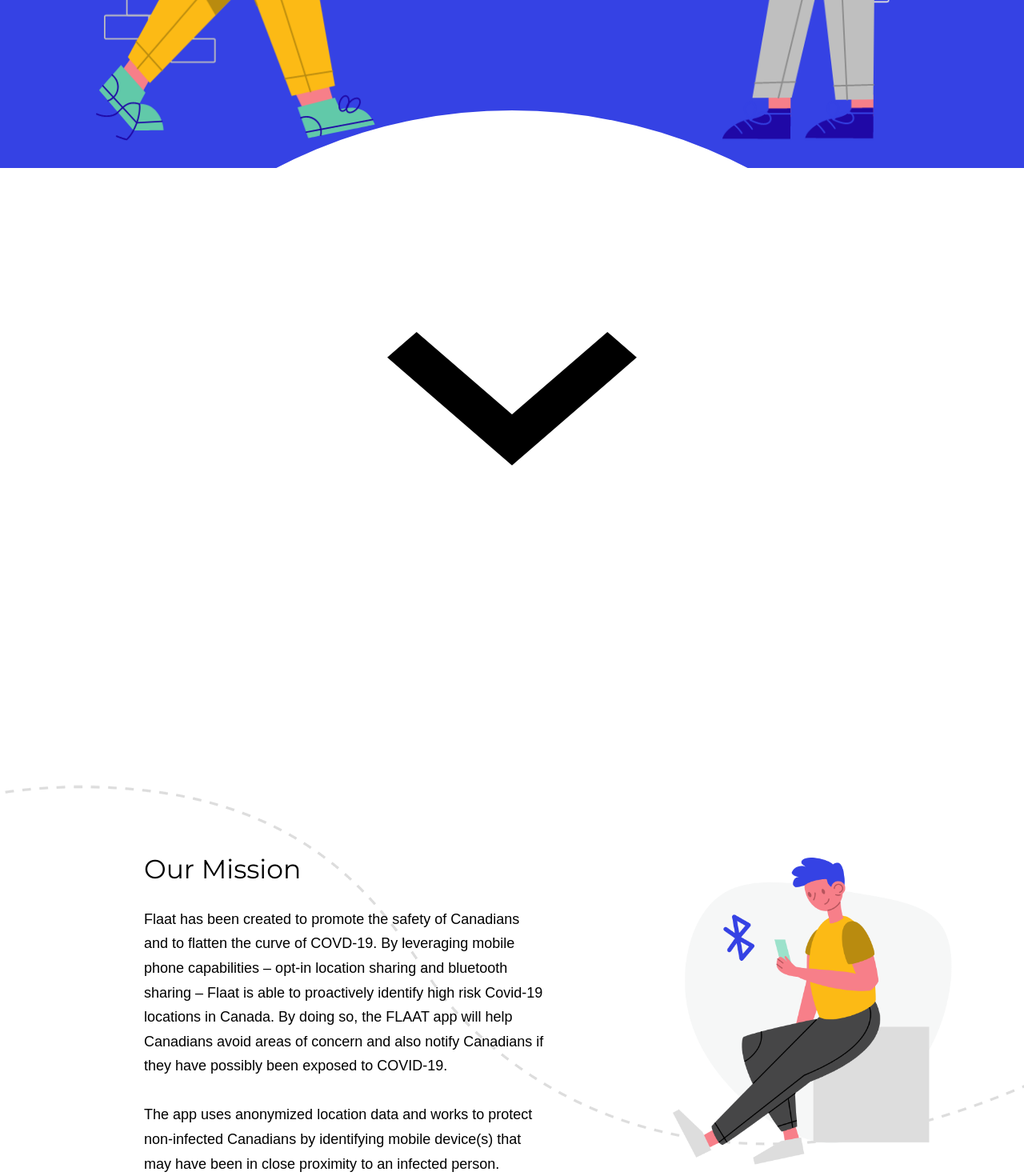
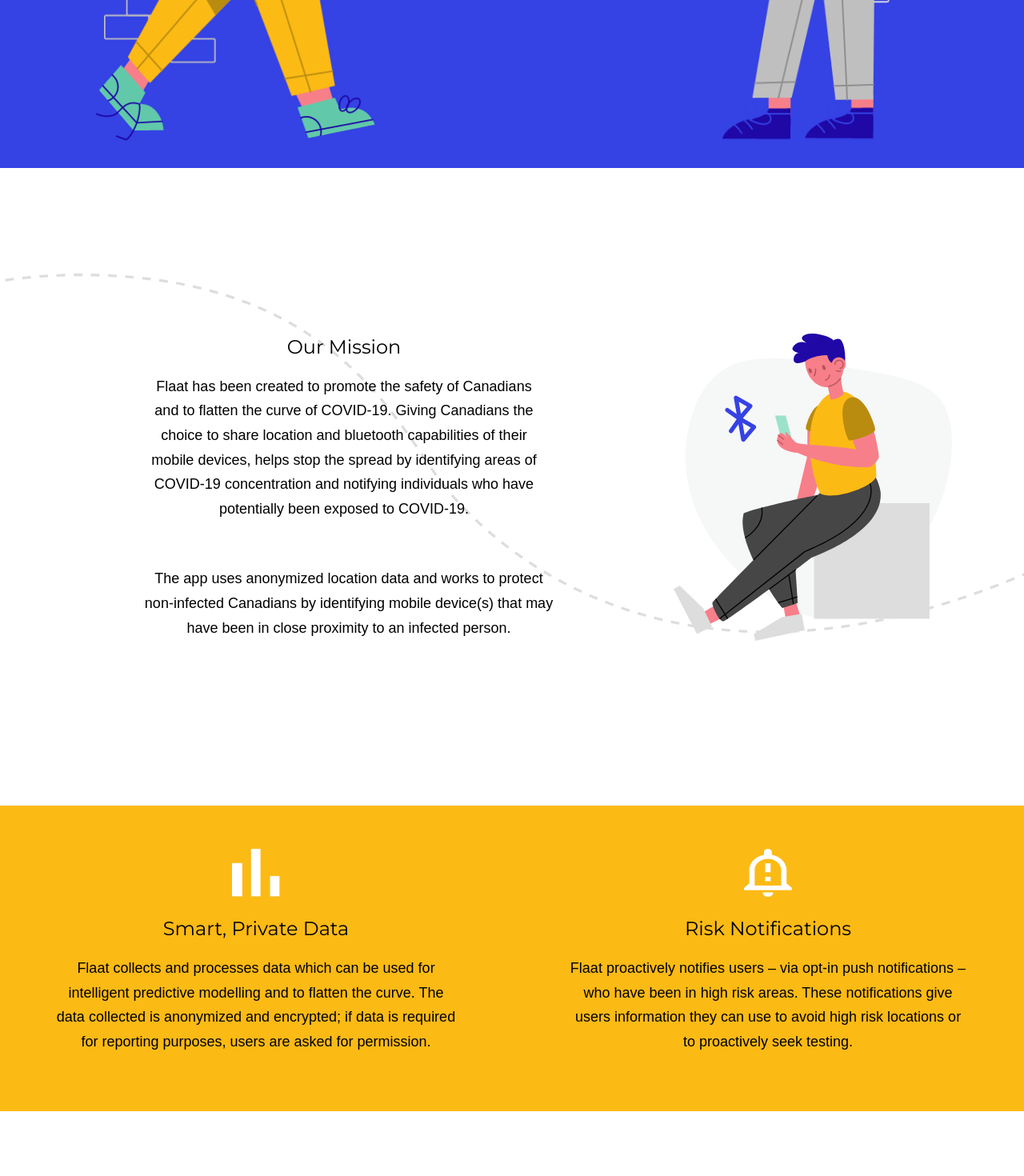
Before and after one commit to EQWorks/flaat-landing, a React (Create React App) app: page / in a window 1280 px wide. Shown: the part 740-2210 px from the top of the page at 80% size. Built offline with nearby package versions, Linux system fonts and the light colour scheme.

Commit message:
Adjusted new look for Landing Page

```diff
--- /dev/null
+++ b/_config.yml
@@ -0,0 +1,3 @@
+theme: jekyll-theme-cayman
+title: flaat
+description: Flaat has been created to promote the safety of Canadians and to flatten the curve of COVID-19. Giving Canadians the choice to share location and bluetooth capabilities of their mobile devices, helps stop the spread by identifying areas of COVID-19 concentration and notifying individuals who have potentially been exposed to COVID-19.
--- a/public/index.html
+++ b/public/index.html
@@ -6,7 +6,8 @@
   <link rel="icon" href="%PUBLIC_URL%/favicon.ico" />
   <meta name="viewport" content="width=device-width, initial-scale=1" />
   <meta name="theme-color" content="#000000" />
-    <meta name="description" content="Flaat - Mobile App" />
+  <meta name="description"
+    content="Flaat has been created to promote the safety of Canadians and to flatten the curve of COVID-19. Giving Canadians the choice to share location and bluetooth capabilities of their mobile devices, helps stop the spread by identifying areas of COVID-19 concentration and notifying individuals who have potentially been exposed to COVID-19." />
   <link rel="apple-touch-icon" href="%PUBLIC_URL%/logo192.png" />
 
   <link href="https://fonts.googleapis.com/css?family=Noto+Sans:300,400,500,700&display=swap" rel="stylesheet" />
--- a/src/App.js
+++ b/src/App.js
@@ -3,7 +3,7 @@ import React from 'react';
 import styled, { createGlobalStyle, ThemeProvider as SCThemeProvider } from "styled-components";
 import { createMuiTheme, MuiThemeProvider, StylesProvider } from "@material-ui/core/styles";
 
-import { BrowserView, MobileView, isBrowser, isAndroid, isIOS } from "react-device-detect";
+import { BrowserView, MobileView, isBrowser, isTablet, isAndroid, isIOS } from "react-device-detect";
 
 import Header from './components/Header';
 import Footer from './components/Footer';
@@ -56,19 +56,6 @@ const SectionContent = styled.div`
     position: relative;
 `
 
-const DownArrowWrapper = styled.a`
-    display: flex;
-    flex-direction: column;
-    position: relative;
-    bottom: 6em;
-    ${props => props.theme.breakpoints.down("md")} {
-      display: none;
-    }
-`
-
-const DownArrowImage = styled.img`
-`
-
 const Section = styled.div`
     font-size: 1.5em;
 
@@ -86,19 +73,13 @@ const Section = styled.div`
         ${props => props.theme.breakpoints.down("md")} {
             font-size: 1.3rem;
             background-image: none;
-            p {
-              text-align: center;
-            }
+            padding: 6em 0em 4em 0em;
         }
     }
 
     &#features {
         background-color: ${props => props.theme.palette.mustard};
         padding: 3em 0em;
-
-        p {
-          padding: 0em 7em;
-        }
 
         ${props => props.theme.breakpoints.down("md")} {
             font-size: 1.3rem;
@@ -145,8 +126,21 @@ const Section = styled.div`
 
 const OurMissionText = styled.div`
     width: 40%;
-    max-width: 500px;
     margin: 6.5em 10em;
+
+    p, h2 {
+      max-width: 500px;
+    }
+
+    p {
+      text-align: center;
+    }
+
+    p:last-child {
+      ${props => props.theme.breakpoints.up("md")} {
+        max-width: 625px;
+      }
+    }
 
     ${props => props.theme.breakpoints.down("md")} {
         margin: 200px 2em 2em 2em;
@@ -172,12 +166,13 @@ const OurMissionImage = styled.img`
 `
 
 const FeatureIcon = styled.img`
-
+  height: 60px;
+  width: 60px;
 `
 
 const DoYourPartText = styled.div`
     width: 40%;
-    max-width: 700px;
+    max-width: 625px;
     margin: 6.5em 10em;
 
     ${props => props.theme.breakpoints.down("md")} {
@@ -208,15 +203,25 @@ const DoYourPartImage = styled.img`
 
 const SectionHeader = styled.h2`
     font-family: 'Montserrat';
-    font-size: 2.75rem;
+    font-size: 2rem;
     font-weight: 100;
+    text-align: center;
+
+    ${props => props.theme.breakpoints.down("md")} {
+      font-size: 1.8rem;
+    }
 `
 
 const TopSection = styled.div`
     background-color: ${props => props.theme.palette.primaryBlue};
     color: ${props => props.theme.palette.grey4};
 
-    ${props => props.theme.breakpoints.up("md")} {
+    ${props => props.theme.breakpoints.between("md", "lg")} {
+      min-height: 700px;
+      height: 50vh;
+    }
+
+    ${props => props.theme.breakpoints.up("lg")} {
       min-height: 950px;
       max-height: 1200px;
       height: 100vh;
@@ -254,7 +259,7 @@ const MiddleContent = styled.div`
         font-size: 2em;
 
         ${props => props.theme.breakpoints.down("md")} {
-            width: 200px;
+            width: 300px;
             font-size: 1.5em;
             line-height: 1.5em;
         }
@@ -309,6 +314,7 @@ const Person = styled.img`
 const FeaturesContent = styled.div`
     display: flex;
     flex-direction: row;
+    justify-content: space-around;
 
     ${props => props.theme.breakpoints.down("md")} {
         flex-direction: column;
@@ -320,11 +326,11 @@ const Feature = styled.div`
     margin: 0em 3em;
 
     p {
-      max-width: 54vh;
+      max-width: 500px;
     }
 
     ${props => props.theme.breakpoints.down("md")} {
-        margin: 1em 1em;
+        margin: 2em 2em;
     }
 `
 
@@ -361,7 +367,7 @@ function App() {
           <GlobalStyle />
           <StyledApp>
             <Content>
-              <TopSection>
+              <TopSection isTablet={isTablet}>
                 <Header />
                 <TopSectionContent>
                   <Person src="./person-1@2x.png"></Person>
@@ -370,7 +376,7 @@ function App() {
                     <p>
                       Let’s work together to flatten the  curve of Covid-19 in Canada.
                     </p>
-                    <strong>Coming Soon April 2020 on:</strong>
+                    <strong>Coming Soon April 2020 on</strong>
                     <MobileDownloadButtons>
                       {(isBrowser || isIOS) && (
                         <MobileDownloadButton href={iOSUrl}>
@@ -387,20 +393,17 @@ function App() {
                   <Person src="./person-2@2x.png"></Person>
                 </TopSectionContent>
               </TopSection>
-              <DownArrowWrapper href="#ourMission">
-                <DownArrowImage src="./down-arrow.svg"></DownArrowImage>
-              </DownArrowWrapper>
               <Section id="ourMission">
                 <SectionContent>
                   <OurMissionText>
                     <BrowserView>
                       <SectionHeader>Our Mission</SectionHeader>
                       <p>
-                        Flaat has been created to promote the safety of Canadians and to flatten the curve of COVD-19.
-                        By leveraging mobile phone capabilities – opt-in location sharing and bluetooth sharing – Flaat is able to proactively identify high risk Covid-19 locations in Canada.
-                        By doing so, the FLAAT app will help Canadians avoid areas of concern and also notify Canadians if they have possibly been exposed to COVID-19. <br></br><br></br>
-                        The app uses anonymized location data and works to protect non-infected Canadians by identifying mobile device(s) that may have been in close proximity to an infected person.
+                        Flaat has been created to promote the safety of Canadians and to flatten the curve of COVID-19.
+                        Giving Canadians the choice to share location and bluetooth capabilities of their mobile devices, helps stop the spread by identifying areas of COVID-19 concentration and notifying individuals who have potentially been exposed to COVID-19.
                       </p>
+                      <br></br>
+                      <p>The app uses anonymized location data and works to protect non-infected Canadians by identifying mobile device(s) that may have been in close proximity to an infected person.</p>
                     </BrowserView>
                     <MobileView>
                       <SectionHeader>Our Mission</SectionHeader>
@@ -411,7 +414,7 @@ function App() {
                       </p>
                     </MobileView>
                   </OurMissionText>
-                  <OurMissionImage src="./person-3.png" />
+                  <OurMissionImage src="./person-3.svg" />
                 </SectionContent>
               </Section>
               <Section id="features">
@@ -419,9 +422,9 @@ function App() {
                   <FeaturesContent>
                     <Feature>
                       <FeatureIcon src="./icon-bars.png" />
-                      <SectionHeader>Smart Data</SectionHeader>
+                      <SectionHeader>Smart, Private Data</SectionHeader>
                       <p>
-                        FLAAT will collect and process a lot of data which can be used for intelligent predictive modelling and to flatten the curve.
+                        Flaat collects and processes data which can be used for intelligent predictive modelling and to flatten the curve.
                         The data collected is anonymized and encrypted; if data is required for reporting purposes, users are asked for permission.
                       </p>
                     </Feature>
@@ -429,7 +432,8 @@ function App() {
                       <FeatureIcon src="./icon-bell.png" />
                       <SectionHeader>Risk Notifications</SectionHeader>
                       <p>
-                        FLAAT can proactively notify users - via opt-on push notifications - who have been in high risk areas. These notifications may help users flatten the curve.
+                        Flaat proactively notifies users – via opt-in push notifications – who have been in high risk areas.
+                        These notifications give users information they can use to avoid high risk locations or to proactively seek testing.
                       </p>
                     </Feature>
                   </FeaturesContent>
```
Also changed, not shown: public/person-3.svg (added). Lines whose indentation alone changed are shown as unchanged.
